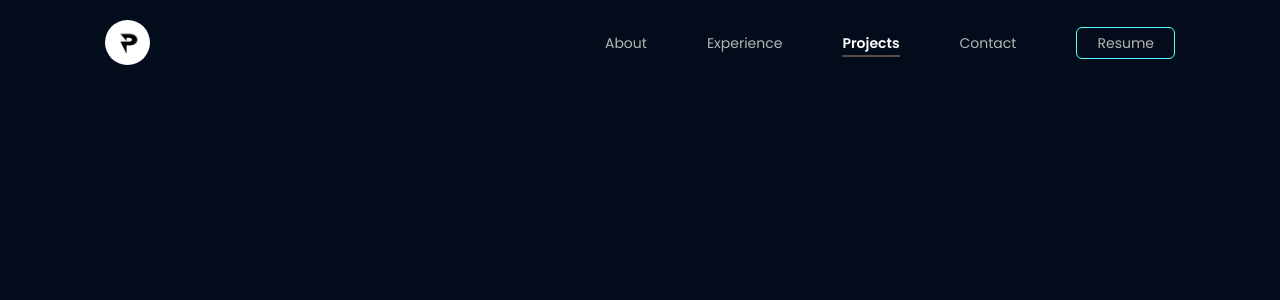
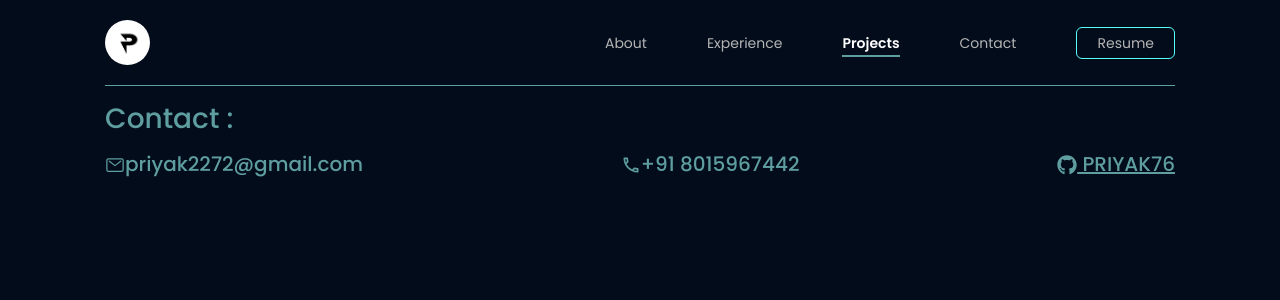
Before and after one commit to PRIYAK76/priyadharshiniprotfolio, a React (Create React App) app: page /Projects in a window 1280 px wide. Shown: the top 300 px of the page. Built offline with nearby package versions, Linux system fonts and the light colour scheme.

Commit message:
changes home

```diff
--- a/src/App.js
+++ b/src/App.js
@@ -9,6 +9,7 @@ import About from "./pages/about/About";
 import Experience from "./pages/experience/Experience";
 import Contact from "./pages/contact/Contact";
 import Projects from "./pages/projects/Projects";
+import Footer from "./components/Footer/Footer";
 
 function App() {
   return (
@@ -20,8 +21,8 @@ function App() {
         <Route path="/About" element={<About />} />
         <Route path="/Experience" element={<Experience />} />
         <Route path="/Projects" element={<Projects />} />
-
       </Routes>
+      <Footer />
     </Router>
   );
 }
--- a/src/components/Footer/Footer.css
+++ b/src/components/Footer/Footer.css
@@ -0,0 +1,13 @@
+.hr-tag-footer{
+    border-top: 1.3px solid cadetblue;
+    width: 100%;
+}
+
+.footer-content{
+    color: cadetblue;
+}
+
+.footer-title{
+    color: cadetblue;
+
+}
--- a/src/components/Footer/Footer.js
+++ b/src/components/Footer/Footer.js
@@ -1,12 +1,29 @@
 import React from 'react'
 import "./Footer.css"
+import { IoMailOutline } from "react-icons/io5";
+import { FaGithub } from "react-icons/fa";
+import { MdOutlineCall } from "react-icons/md";
 
 const Footer = () => {
-  return (
-    <div>
-
-    </div>
-  )
+    return (
+        <div className='container'>
+            {/* <div className='w-100'>
+                <hr className='hr-tag-footer' />
+            </div> */}
+            <div className='hr-tag-footer'>
+                <h3 className='footer-title my-3'>Contact : </h3>
+                <div className='d-flex justify-content-between my-3 footer-content'>
+                    <h5><IoMailOutline />priyak2272@gmail.com</h5>
+                    <h5><MdOutlineCall />+91 8015967442</h5>
+                    <a href="https://github.com/PRIYAK76" target="_blank" rel="noopener noreferrer">
+                        <h5>
+                            <FaGithub /> PRIYAK76
+                        </h5>
+                    </a>
+                </div>
+            </div>
+        </div>
+    )
 }
 
 export default Footer
--- a/src/components/Navbar/Navbar.css
+++ b/src/components/Navbar/Navbar.css
@@ -75,7 +75,7 @@ ul{
   left: 0;
   width: 100%;
   height: 2px;
-  background-color: #574c4c;
+  background-color: cadetblue;
 }
 
 @media (max-width: 768px) {
--- a/src/pages/Styles.css
+++ b/src/pages/Styles.css
@@ -21,3 +21,7 @@
 .hero-sec{
     margin-top: 4rem;
 }
+
+a{
+    color: inherit;
+}
```
